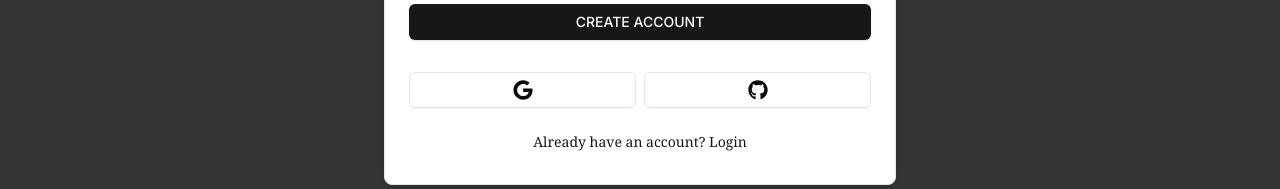
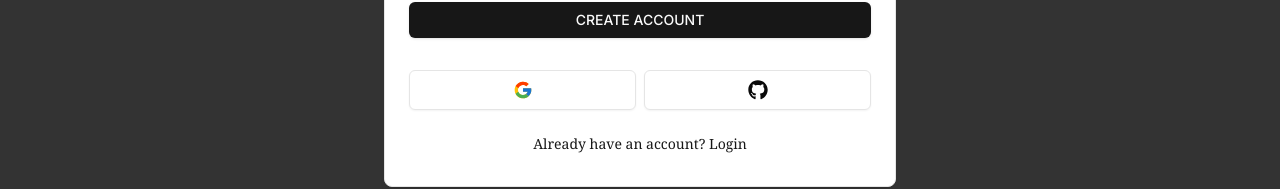
Before and after one commit to Royweru/next14-realestate, a Next.js app: page /settings in a window 1280 px wide. Both pictures are taken after a click on the element "Login/Sign Up". Shown: the part 466-655 px from the top of the page. Built offline with nearby package versions, Linux system fonts and the light colour scheme; no server answers.

Commit message:
modified:   auth.config.ts 	new file:   components/auth/social.tsx 	modified:   components/modal/login-modal.tsx 	modified:   components/modal/sign-up-modal.tsx

```diff
--- a/auth.config.ts
+++ b/auth.config.ts
@@ -5,7 +5,7 @@ import Credentials from "next-auth/providers/credentials";
 import bcrypt from "bcryptjs";
 import type { NextAuthConfig } from "next-auth";
 import { LoginSchema } from "./schemas";
-import { getUserByEmail } from "./data/user";
+
 
 import db from "@/lib/prismadb";
 
--- /dev/null
+++ b/components/auth/social.tsx
@@ -0,0 +1,35 @@
+import React from 'react'
+import { Button } from '../ui/button'
+import { signIn } from '@/auth'
+import { DEFAULT_LOGIN_REDIRECT } from '@/routes'
+import { FaGithub } from 'react-icons/fa'
+import {FcGoogle} from "react-icons/fc"
+
+export const Social = () => {
+
+    const onClick = (provider:"google"|"github")=>{
+     signIn(provider,{
+        callbackUrl:DEFAULT_LOGIN_REDIRECT,
+     })
+    }
+  return (
+    <div className=' flex items-center w-full gap-x-2'>
+        <Button
+        size="lg"
+        className=' w-full'
+        variant="outline"
+        onClick={()=>{onClick("google")}}
+        >
+         <FcGoogle className=' h-5 w-5'/>
+        </Button>
+        <Button
+        size="lg"
+        className=' w-full'
+        variant="outline"
+        onClick={()=>{onClick("github")}}
+        >
+         <FaGithub className=' w-5 h-5'/>
+        </Button>
+    </div>
+  )
+}
--- a/components/modal/login-modal.tsx
+++ b/components/modal/login-modal.tsx
@@ -20,8 +20,10 @@ import { useForm } from "react-hook-form";
 import { LoginSchema } from "@/schemas";
 import { login } from "@/actions/login";
 import { FaGithub, FaGithubAlt, FaGoogle, FaGooglePlus } from "react-icons/fa";
+import { Social } from "../auth/social";
 
 export const LoginModal = () => {
+
   const[err,setErr] = useState<string|undefined>("")
   const[success,setSuccess] = useState<string|undefined>("")
   const { isOpen, onOpen, onClose, type } = useModal();
@@ -103,12 +105,7 @@ export const LoginModal = () => {
           </form>
         </Form>
         <DialogFooter className=" w-full ">
-          <Button variant="outline" className=" w-full">
-            <FaGoogle className=" h-5 w-5"/>
-          </Button>
-          <Button variant="outline" className=" w-full">
-           <FaGithub className=" w-5 h-5" />
-          </Button>
+          <Social />
         </DialogFooter>
         <DialogFooter>
           <div className=" w-full text-xl text-center font-semibold font-serif underline ">
--- a/components/modal/sign-up-modal.tsx
+++ b/components/modal/sign-up-modal.tsx
@@ -19,6 +19,7 @@ import { Button } from "../ui/button";
 import { register } from "@/actions/register";
 import { FaGithub, FaGoogle } from "react-icons/fa";
 import { useRouter } from "next/navigation";
+import { Social } from "../auth/social";
 
 export const SignUpModal = () => {
   const [success, setSuccess] = useState<string | undefined>("");
@@ -132,12 +133,7 @@ export const SignUpModal = () => {
           )}
         </DialogFooter>
         <DialogFooter className=" w-full ">
-          <Button variant="outline" className=" w-full">
-            <FaGoogle className=" h-5 w-5"/>
-          </Button>
-          <Button variant="outline" className=" w-full">
-            <FaGithub className=" h-5 w-5" />
-          </Button>
+        <Social />
         </DialogFooter>
         <DialogFooter>
           <div className=" w-full text-xl text-center font-semibold font-serif underline ">
```
